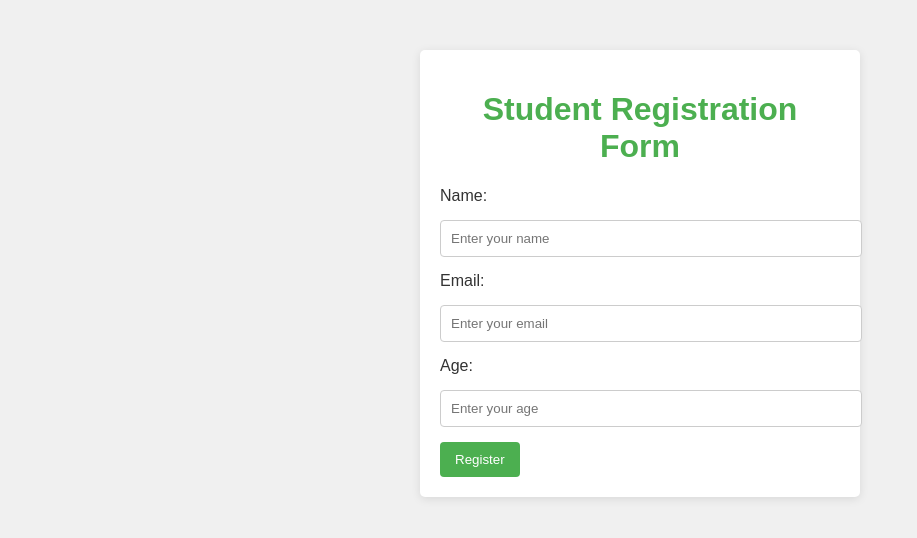
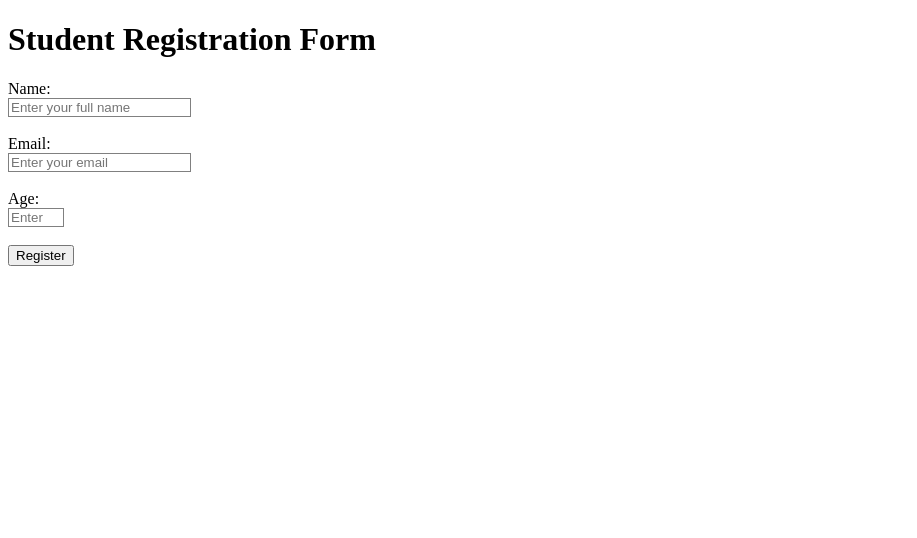
Before and after one commit to Navx-05/assignment1, a plain HTML site: page index.html in a window 1280 px wide. Shown: the whole page, without its empty margins (0-917 px from the left). Drawn offline with Linux system fonts and the light colour scheme.

Commit message:
Update index.html

```diff
--- a/index.html
+++ b/index.html
@@ -1,74 +1,29 @@
-<!-- Student Registration Form with HTML5 Validation
-Create a student registration form using HTML. The form should include fields for: Name Email Age
-26/07/2025 10:00
-Not Submitted -->
 <!DOCTYPE html>
 <html lang="en">
 <head>
-    <meta charset="UTF-8">
-    <meta name="viewport" content="width=device-width, initial-scale=1.0">
+    <meta charset="UTF-8" />
+    <meta name="viewport" content="width=device-width, initial-scale=1.0" />
     <title>Student Registration Form</title>
-    <style>
-        body {
-            background-color: #f0f0f0;
-            font-family: Arial, sans-serif;
-            color: #333;
-        }
-        form {
-            max-width: 400px;
-            margin: 50px auto;
-            padding: 20px;
-            background-color: #fff;
-            border-radius: 5px;
-            box-shadow: 0 2px 10px rgba(0, 0, 0, 0.1);
-        }
-        h1 {
-            text-align: center;
-            color: #4CAF50;
-        }
-        label {
-            display: block;
-            margin-bottom: 10px;
-        }
-        input[type="text"],
-        input[type="email"],
-        input[type="number"] {
-            width: 100%;
-            padding: 10px;
-            margin: 5px 0 15px;
-            border: 1px solid #ccc;
-            border-radius: 4px;
-        }
-        input[type="submit"] {
-            background-color: #4CAF50;
-            color: white;
-            padding: 10px 15px;
-            border: none;
-            border-radius: 4px;
-            cursor: pointer;
-        }
-        input[type="submit"]:hover {
-            background-color: #45a049;
-        }
-    </style>
 </head>
 <body>
-    <form id="registrationForm">
-        <h1>Student Registration Form</h1>
-        <label for="name">Name:</label>
-        <input type="text" id="name" name="name" required placeholder="Enter your name">
-        <label for="email">Email:</label>
-        <input type="email" id="email" name="email" required placeholder="Enter your email">
-        <label for="age">Age:</label>
-        <input type="number" id="age" name="age" required placeholder="Enter your age" min="1" max="120">
-        <input type="submit" value="Register">
+    <h1>Student Registration Form</h1>
+    <form action="#" method="post">
+
+        <label for="name">Name:</label><br />
+        <input type="text" id="name" name="name" pattern="[A-Za-z\s]+" title="Name should onnly contain letters" placeholder="Enter your full name"
+               required  minlength="2" style="border: 1px solid grey;" /><br /><br />
+
+
+        <label for="email">Email:</label><br />
+        <input type="email" id="email" name="email" placeholder="Enter your email"
+               required style="border: 1px solid grey;" /><br /><br />
+
+
+        <label for="age">Age:</label><br />
+        <input type="number" id="age" name="age" min="1" max="120" required
+               placeholder="Enter" style="width: 50px; border: 1px solid grey;" /><br /><br />
+
+        <button type ="submit"> Register </button>
     </form>
-    <script>
-        document.getElementById('registrationForm').addEventListener('submit', function(event) {
-            event.preventDefault(); // Prevent form submission for demonstration
-            alert('Form submitted successfully!');
-        });
-    });
-</script>
 </body>
 </html>
```
